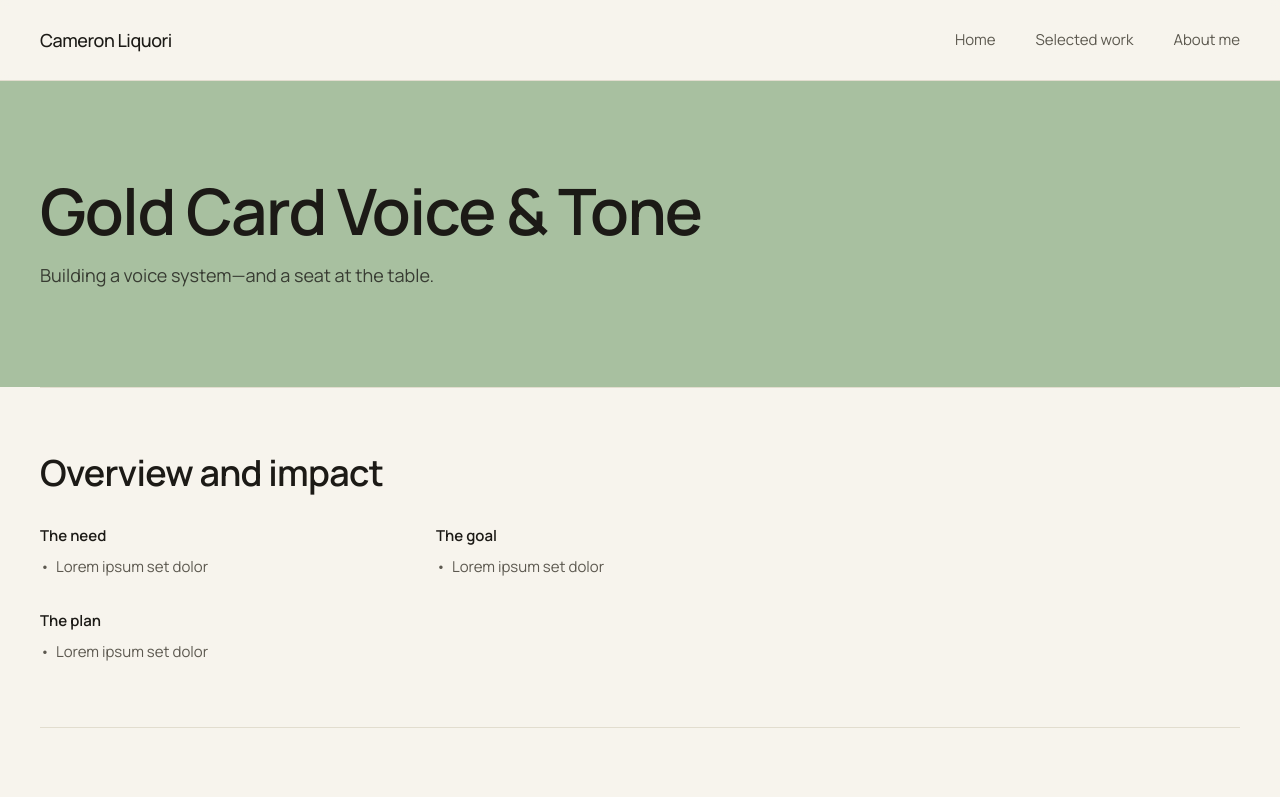
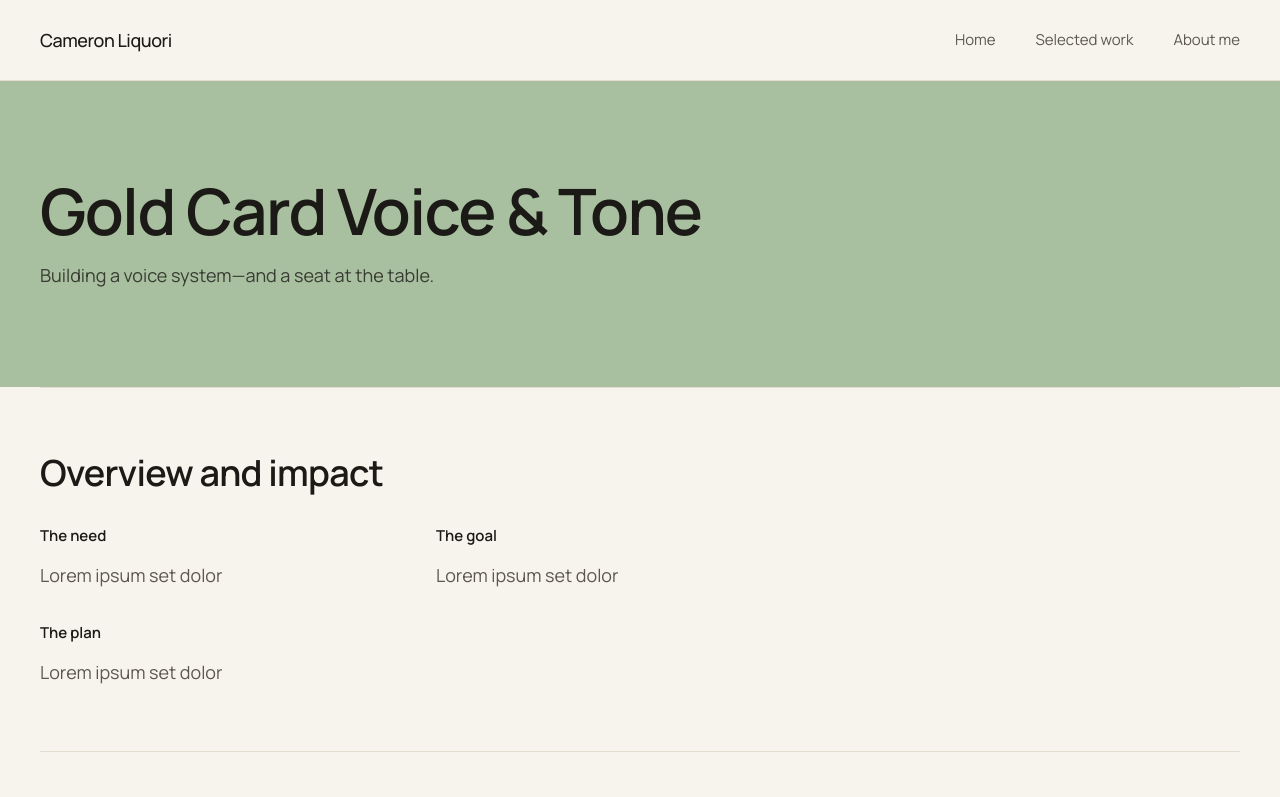
Before and after one commit to cameronliquori/Cameron-portfolio, a Next.js app: page /work/gold-card in a window 1280 px wide. Shown: the top 797 px of the page. Built offline with nearby package versions, Linux system fonts and the light colour scheme.

Commit message:
Update SupportingTextSection.tsx

```diff
--- a/components/SupportingTextSection.tsx
+++ b/components/SupportingTextSection.tsx
@@ -12,19 +12,16 @@ export default function SupportingTextSection({
         <div className="grid grid-cols-1 sm:grid-cols-2 gap-8">
           {groups.map((group) => (
             <div key={group.label}>
-              <p className="text-small font-semibold text-ink mb-2">
+              <p className="text-small font-semibold text-ink mb-3">
                 {group.label}
               </p>
-              <ul className="space-y-1">
+              <div className="space-y-4">
                 {group.items.map((item, i) => (
-                  <li
-                    key={i}
-                    className="text-small text-ink-muted pl-4 relative before:content-['•'] before:absolute before:left-0"
-                  >
+                  <p key={i} className="text-body text-ink-muted">
                     {item}
-                  </li>
+                  </p>
                 ))}
-              </ul>
+              </div>
             </div>
           ))}
         </div>
```
